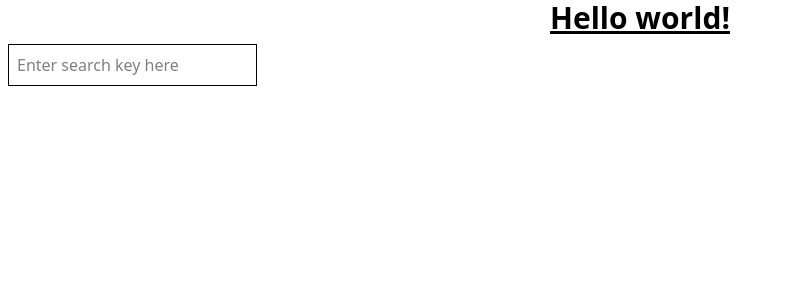
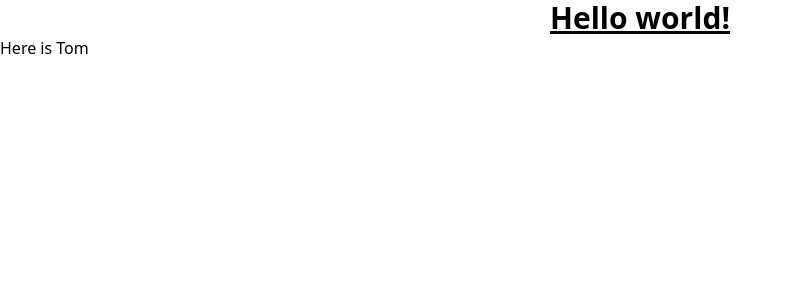
Before and after one commit to rahulchaudhary2244/react-practice, a React (Vite) app: page / in a window 1280 px wide. Shown: the top 300 px of the page, without its empty margins (0-792 px from the left). Built offline with nearby package versions, Linux system fonts and the light colour scheme.

Commit message:
hoc example

```diff
--- a/src/App.tsx
+++ b/src/App.tsx
@@ -1,5 +1,5 @@
 import clsx from 'clsx';
-import { DebounceCallbackExample } from './components/debounce-callback-example';
+import { HocExample } from './components/hoc-example/hoc-example';
 
 function App() {
   return (
@@ -9,7 +9,8 @@ function App() {
       </h1>
       {/* <ExampleOfUseFetch /> */}
       {/* <MemoExample /> */}
-      <DebounceCallbackExample />
+      {/* <DebounceCallbackExample /> */}
+      <HocExample />
     </>
   );
 }
--- /dev/null
+++ b/src/components/hoc-example/hoc-example.tsx
@@ -0,0 +1,5 @@
+import { MyComponentWithLogger } from './my-component';
+
+export const HocExample = () => {
+  return <MyComponentWithLogger name="Tom" />;
+};
--- /dev/null
+++ b/src/components/hoc-example/my-component.tsx
@@ -0,0 +1,7 @@
+import { withLogger } from './with-logger';
+
+const MyComponent = ({ name }: { name: string }) => {
+  return <div>Here is {name}</div>;
+};
+
+export const MyComponentWithLogger = withLogger(MyComponent);
--- /dev/null
+++ b/src/components/hoc-example/with-logger.tsx
@@ -0,0 +1,17 @@
+import { useEffect, type ComponentType } from 'react';
+
+export const withLogger = <P extends object>(
+  WrappedComponent: ComponentType<P>
+) => {
+  const ComponentWithLogger = (props: P) => {
+    useEffect(() => {
+      console.log(
+        `${WrappedComponent.name} rendered with ${JSON.stringify(props)}`
+      );
+    }, [props]);
+
+    return <WrappedComponent {...props} />;
+  };
+
+  return ComponentWithLogger;
+};
```
